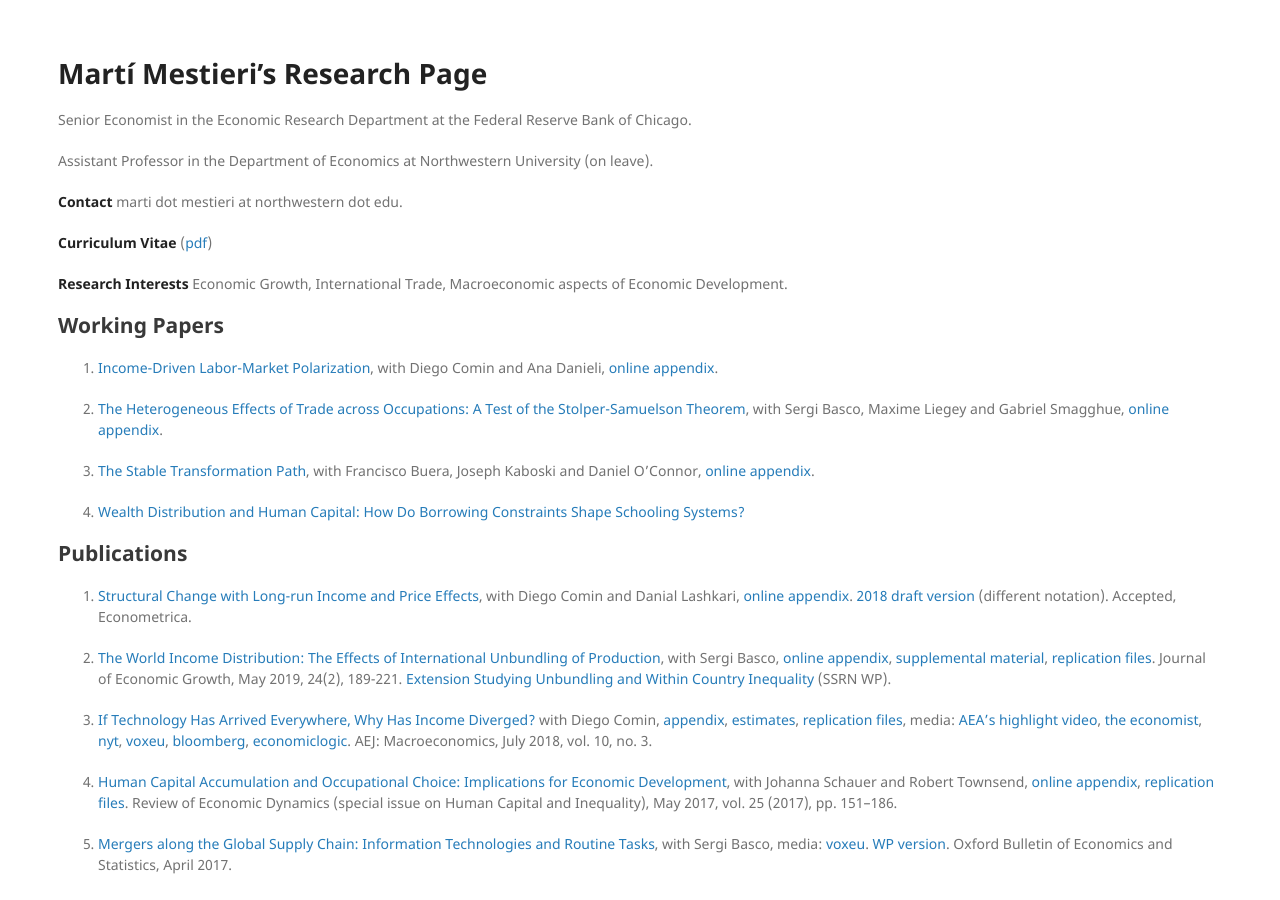
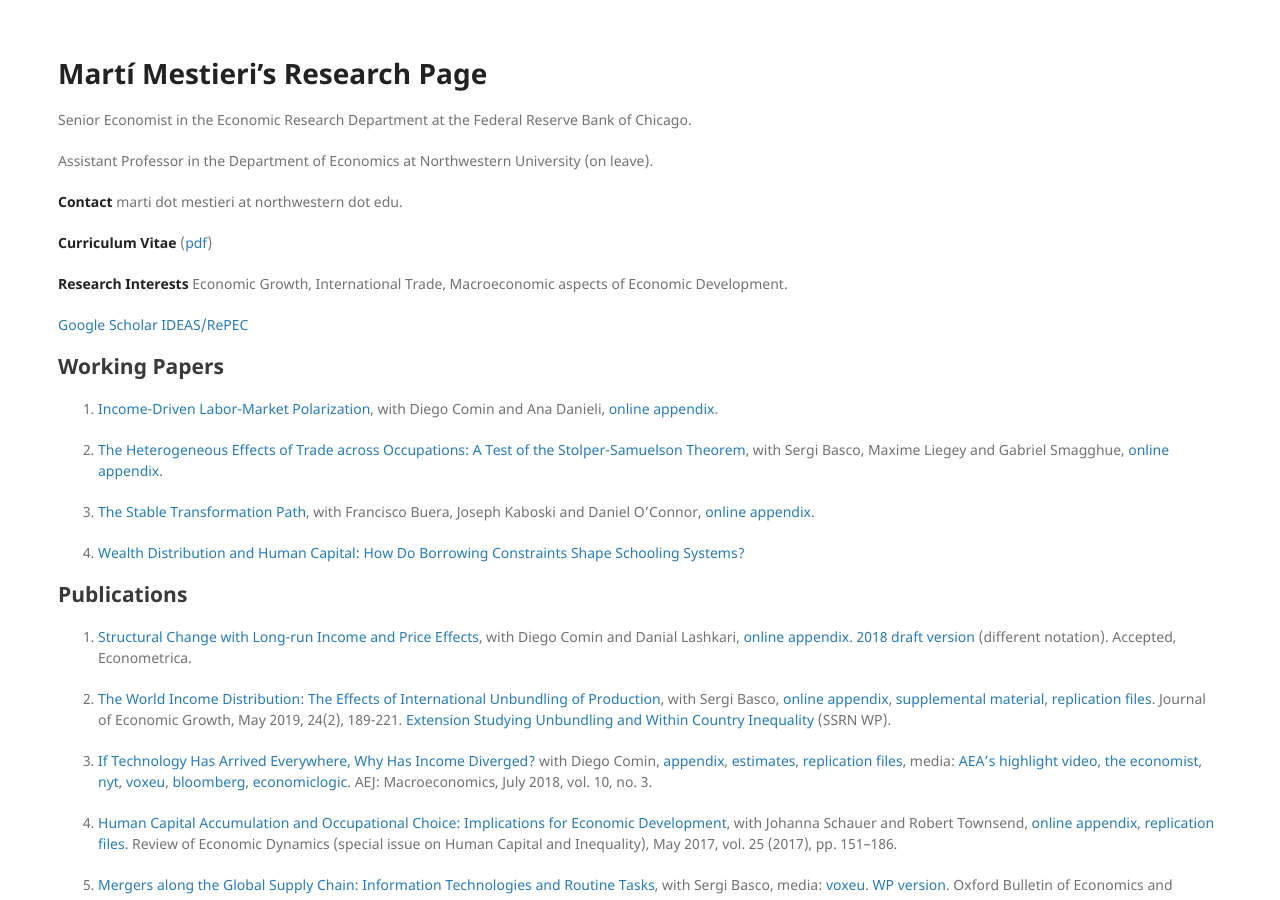
Before and after one commit to mestieri/mestieri.github.io, a Jekyll site: the page built from index.md, in a window 1280 px wide and 900 px high. Built offline with Jekyll 4.4.1, drawn with Linux system fonts in a browser that asks for light colours.

Commit message:
Update index.md

```diff
--- a/index.md
+++ b/index.md
@@ -15,6 +15,8 @@ Assistant Professor in the Department of Economics at Northwestern University (o
 **Curriculum Vitae** ([pdf](https://www.dropbox.com/s/ejjjvgctcd1txbx/mestieri_cv.pdf?dl=0))
 
 **Research Interests** Economic Growth, International Trade, Macroeconomic aspects of Economic Development.
+
+[Google Scholar](https://scholar.google.com/citations?user=jXvJF9MAAAAJ&hl=ca)   [IDEAS/RePEC](https://ideas.repec.org/f/pme510.html)
 
 
 ## Working Papers
```
